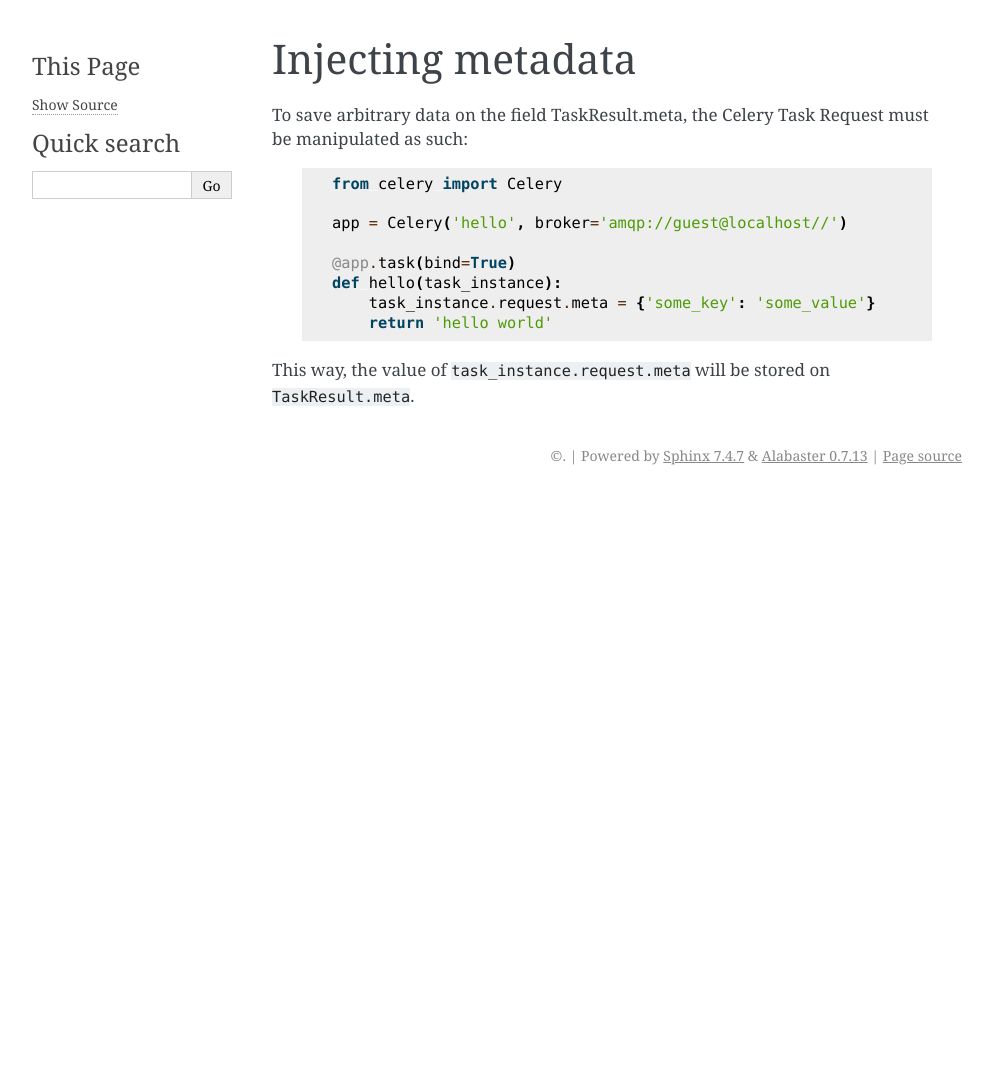
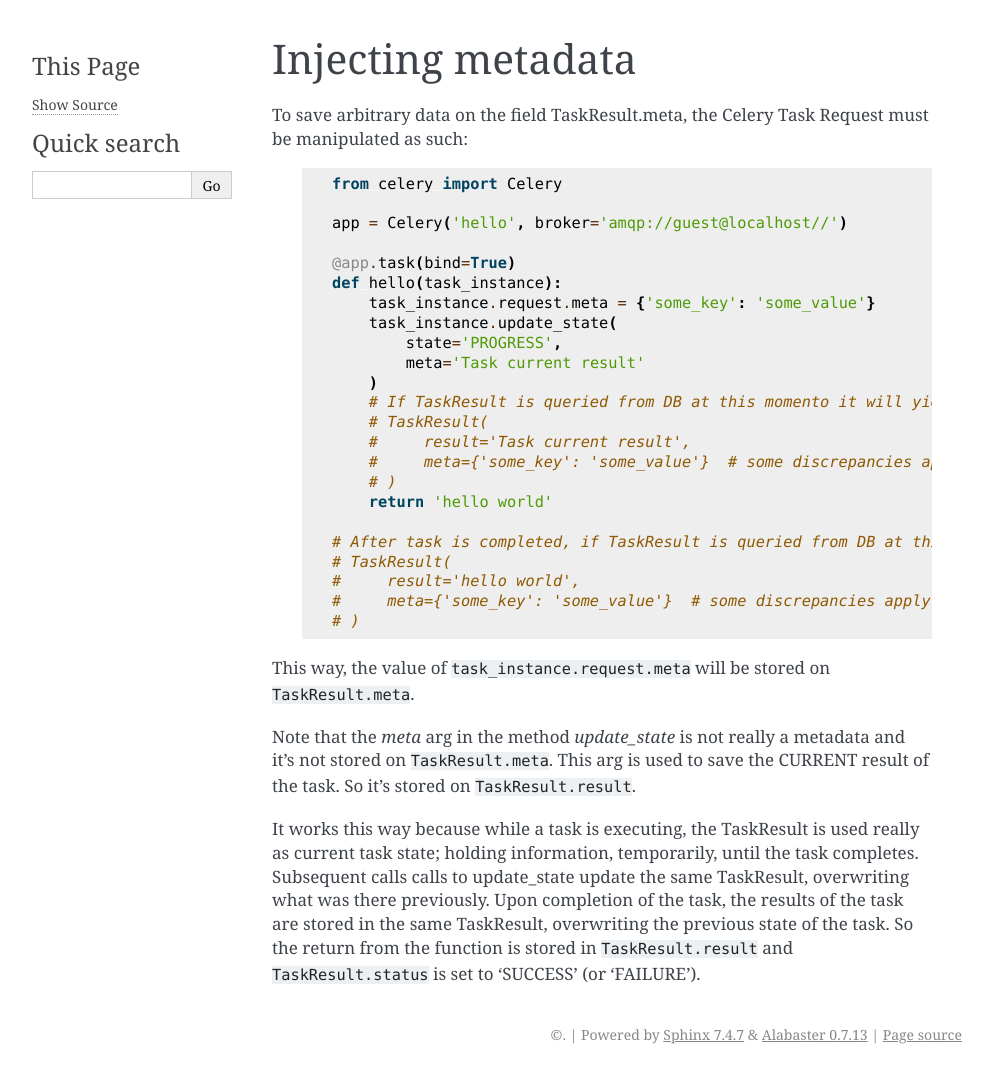
Before and after one commit to celery/django-celery-results, a Sphinx documentation site: the page built from docs/injecting_metadata.rst, in a window 1280 px wide. Shown: the whole page, without its empty margins (148-1141 px from the left). Built offline with Sphinx 7.4.7, drawn with Linux system fonts in a browser that asks for light colours; before the commit the page ends 900 px from its top, so only the background shows below that.

Commit message:
update docs

```diff
--- a/docs/injecting_metadata.rst
+++ b/docs/injecting_metadata.rst
@@ -1,5 +1,6 @@
 Injecting metadata
 ===============
+
 
 To save arbitrary data on the field TaskResult.meta, the Celery Task Request must be manipulated as such:
 
@@ -12,6 +13,28 @@ To save arbitrary data on the field TaskResult.meta, the Celery Task Request mus
         @app.task(bind=True)
         def hello(task_instance):
             task_instance.request.meta = {'some_key': 'some_value'}
+            task_instance.update_state(
+                state='PROGRESS',
+                meta='Task current result'
+            )
+            # If TaskResult is queried from DB at this momento it will yield
+            # TaskResult(
+            #     result='Task current result',
+            #     meta={'some_key': 'some_value'}  # some discrepancies apply as I didn't document the json parse and children data
+            # )
             return 'hello world'
 
+        # After task is completed, if TaskResult is queried from DB at this momento it will yield
+        # TaskResult(
+        #     result='hello world',
+        #     meta={'some_key': 'some_value'}  # some discrepancies apply as I didn't document the json parse and children data
+        # )
+
 This way, the value of ``task_instance.request.meta`` will be stored on ``TaskResult.meta``.
+
+Note that the `meta` arg in the method `update_state` is not really a metadata and it's not stored on ``TaskResult.meta``.
+This arg is used to save the CURRENT result of the task. So it's stored on ``TaskResult.result``.
+
+It works this way because while a task is executing, the TaskResult is used really as current task state; holding information, temporarily, until the task completes.
+Subsequent calls calls to update_state update the same TaskResult, overwriting what was there previously.
+Upon completion of the task, the results of the task are stored in the same TaskResult, overwriting the previous state of the task. So the return from the function is stored in ``TaskResult.result`` and ``TaskResult.status`` is set to 'SUCCESS' (or 'FAILURE').
```
